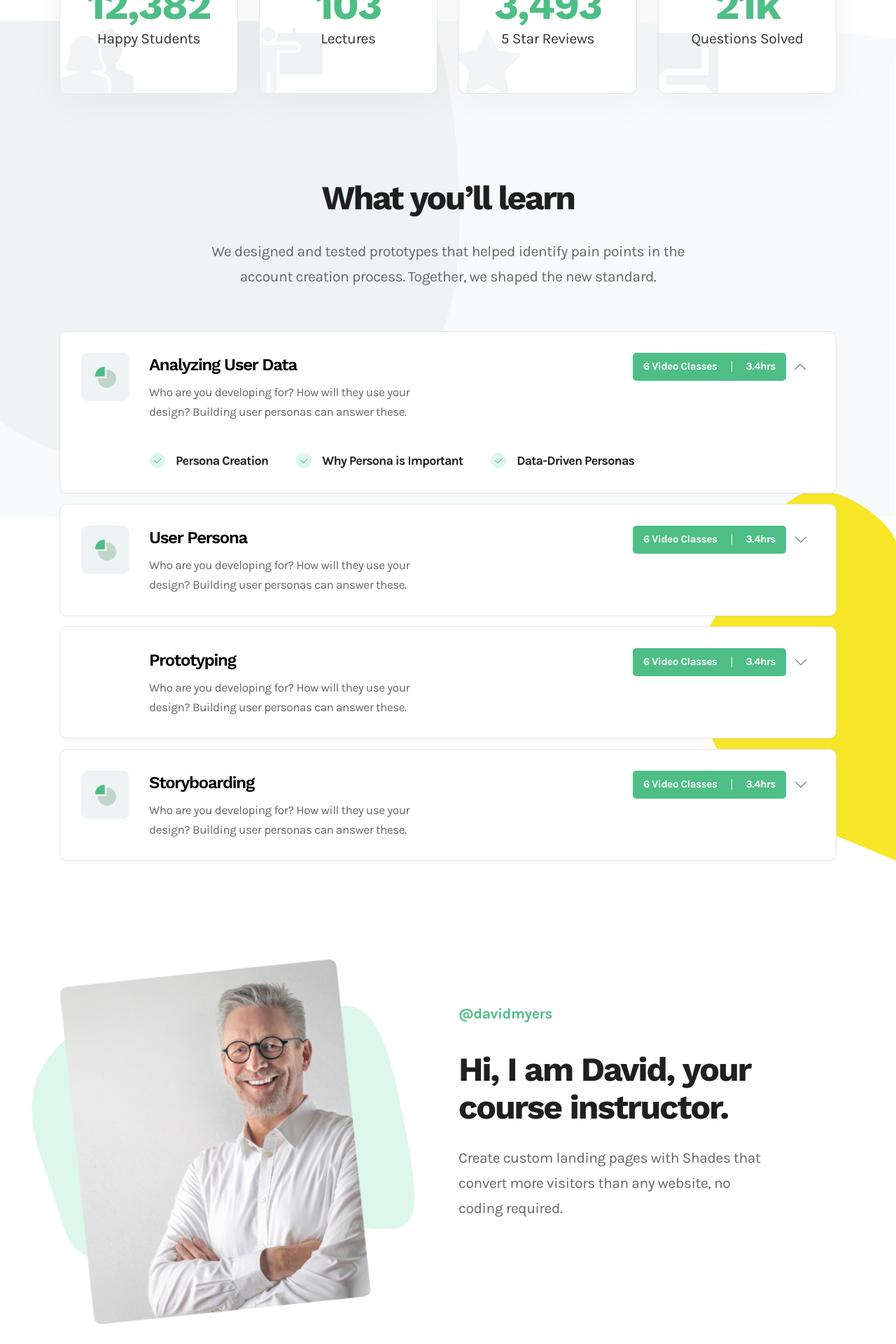
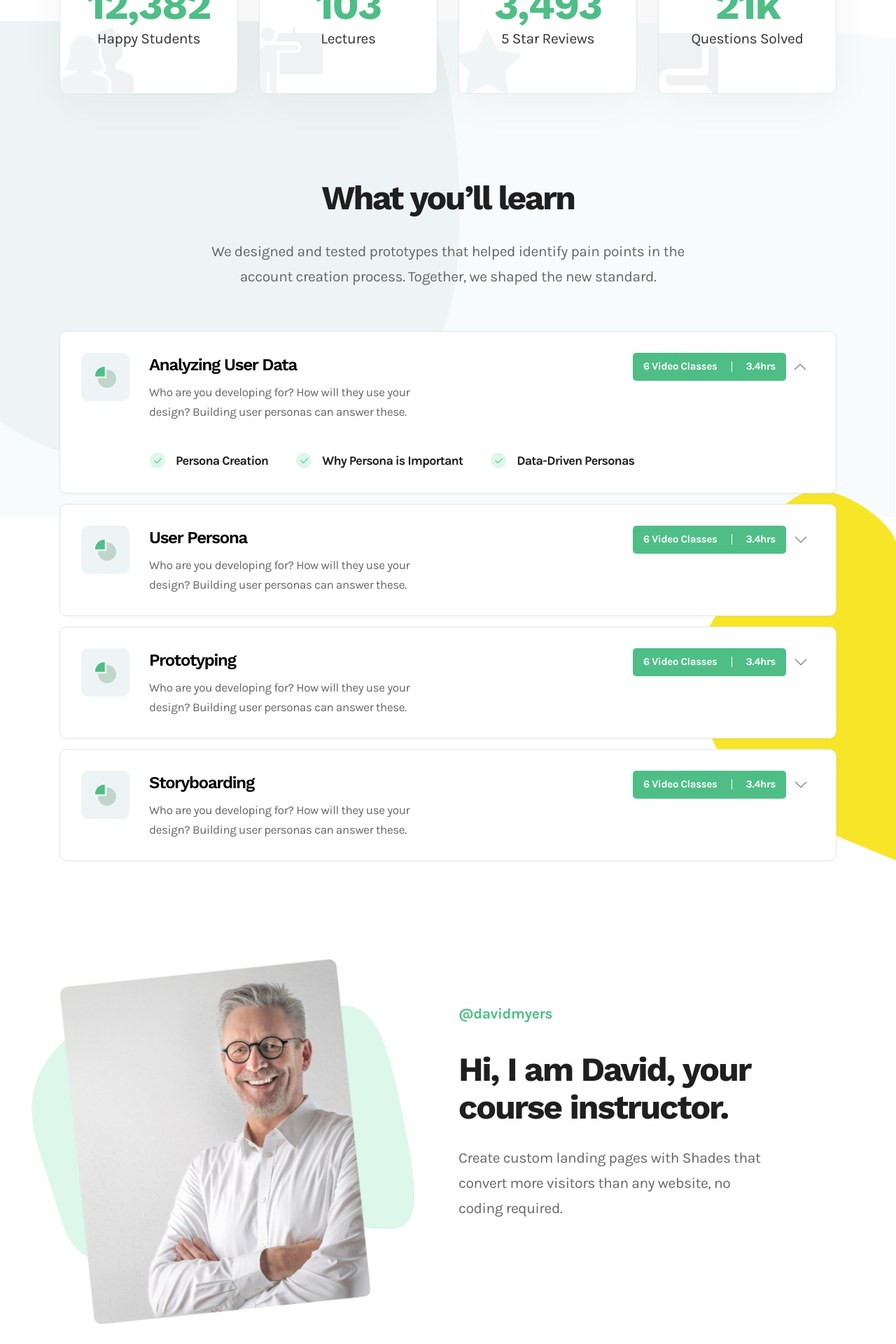
Before and after one commit to Anastomosis-India/admin.anastomosis, a Jekyll site: the page built from index.html, in a window 1280 px wide. Shown: the part 841-2761 px from the top of the page at 70% size. Built offline with Jekyll 4.4.1, drawn with Linux system fonts in a browser that asks for light colours.

Commit message:
Updated Netlify CMS "index.html"

```diff
--- a/admin/index.html
+++ b/admin/index.html
@@ -3,10 +3,12 @@
 <head>
   <meta charset="utf-8" />
   <meta name="viewport" content="width=device-width, initial-scale=1.0" />
-  <title>Anastomosis - Admin Panel</title>
+  <title>Anastomosis _ Admin page</title>
 </head>
 <body>
   <!-- Include the script that builds the page and powers Netlify CMS -->
   <script src="https://unpkg.com/netlify-cms@^2.0.0/dist/netlify-cms.js"></script>
+  <!-- Include the script that adds Netlify Identity Widget  -->
+  <script src="https://identity.netlify.com/v1/netlify-identity-widget.js"></script>
 </body>
 </html>
--- a/index.html
+++ b/index.html
@@ -213,7 +213,7 @@
           <div class="col-lg-6">
             <div class="acc-left-content d-flex">
               <div class="acc-icon">
-                <img src="./image/course-acc-icon.svg" alt="">
+                <img src="{{ site.baseurl }}/assets/image/course-acc-icon.svg" alt="">
               </div>
               <div class="acc-head-contents">
                 <h3>Prototyping</h3>
```
